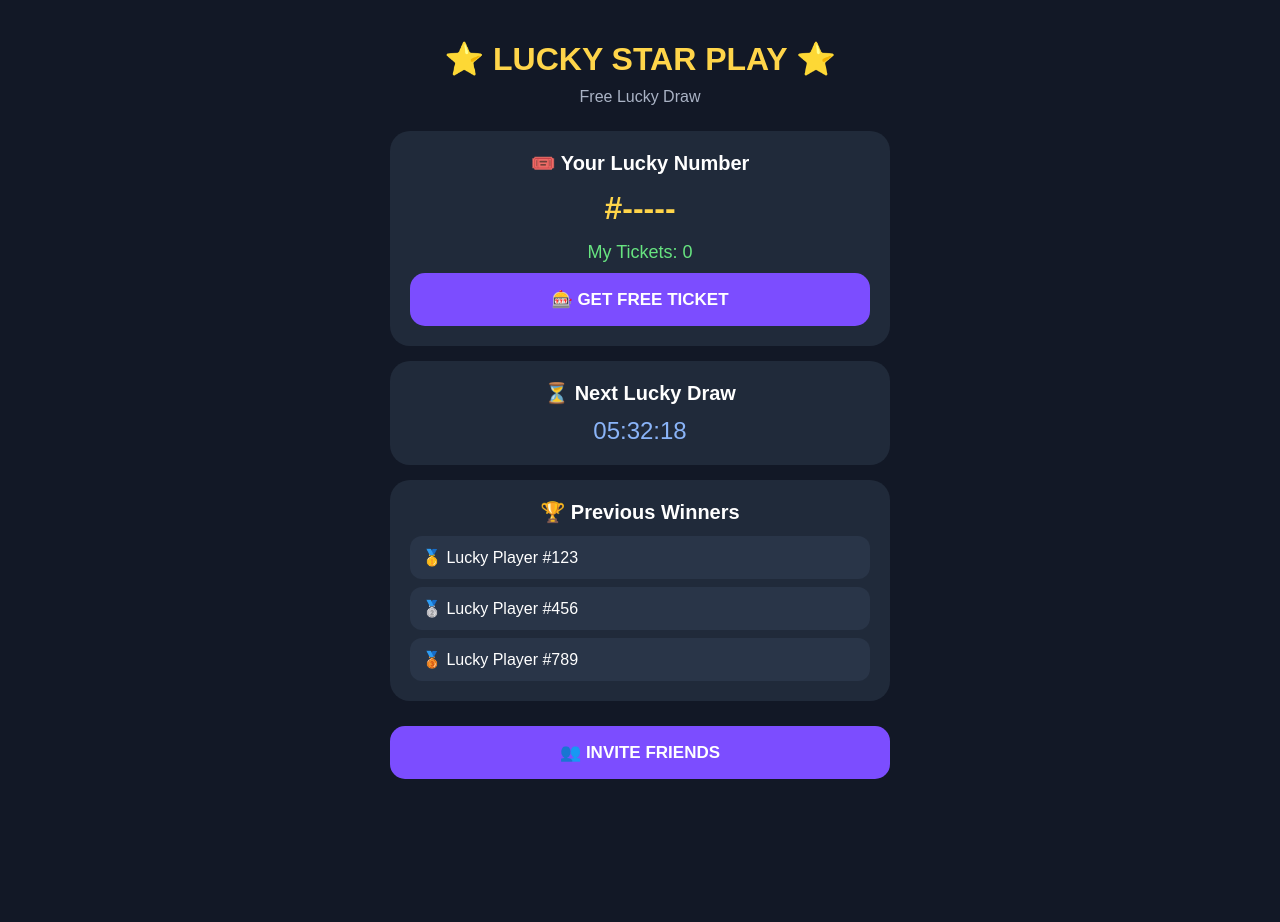
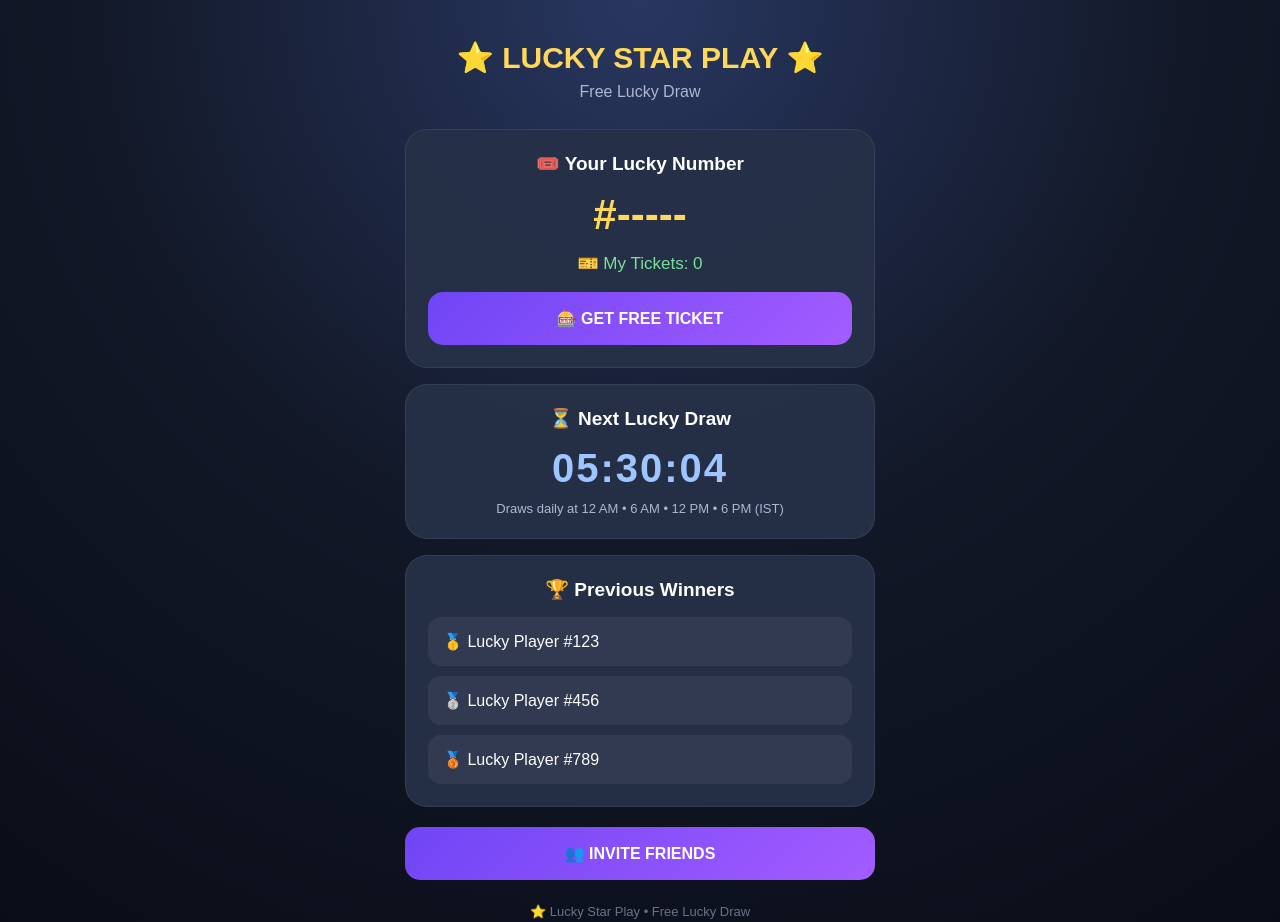
Before and after one commit to pink789123456-afk/lucky-star-play, a plain HTML site: page index.html in a window 1280 px wide. Before the commit the page ends 800 px from the top, so only its background shows below. Drawn offline with Linux system fonts and the light colour scheme.

Commit message:
Update index.html

```diff
--- a/index.html
+++ b/index.html
@@ -8,91 +8,117 @@
 
 <style>
 * {
-      box-sizing: border-box;
     margin: 0;
     padding: 0;
-      font-family: Arial, sans-serif;
+    box-sizing: border-box;
 }
 
 body {
-      background: #121826;
+    font-family: Arial, sans-serif;
+    min-height: 100vh;
+    background:
+        radial-gradient(circle at top, #293761 0%, #121827 48%, #090d17 100%);
     color: white;
-      min-height: 100vh;
-      padding: 20px;
 }
 
 .container {
     max-width: 500px;
     margin: auto;
+    padding: 18px 15px 40px;
 }
 
-    h1 {
+.header {
     text-align: center;
-      margin-top: 20px;
-      color: #ffd54a;
+    padding: 22px 10px 28px;
+}
+
+.logo {
+    font-size: 30px;
+    font-weight: bold;
+    color: #ffd85a;
 }
 
 .subtitle {
-      text-align: center;
-      color: #aab3c5;
-      margin: 10px 0 25px;
+    margin-top: 8px;
+    color: #aeb7cf;
 }
 
 .card {
-      background: #202a3a;
-      border-radius: 20px;
-      padding: 20px;
-      margin-bottom: 15px;
-      text-align: center;
+    background: rgba(38, 48, 71, 0.96);
+    border: 1px solid rgba(255,255,255,0.08);
+    border-radius: 22px;
+    padding: 22px;
+    margin-bottom: 16px;
 }
 
-    .number {
-      font-size: 32px;
+.section-title {
+    text-align: center;
+    font-size: 19px;
     font-weight: bold;
-      color: #ffd54a;
-      margin: 15px 0;
+    margin-bottom: 16px;
 }
 
-    .countdown {
-      font-size: 24px;
-      color: #8ab4f8;
-      margin-top: 10px;
+.lucky-number {
+    text-align: center;
+    font-size: 42px;
+    font-weight: bold;
+    color: #ffd85a;
+    margin: 14px 0;
+}
+
+.ticket-count {
+    text-align: center;
+    font-size: 17px;
+    color: #79e09a;
+    margin-bottom: 18px;
 }
 
 button {
     width: 100%;
     border: none;
     border-radius: 15px;
-      padding: 16px;
-      font-size: 17px;
+    padding: 17px;
+    font-size: 16px;
     font-weight: bold;
-      cursor: pointer;
-      background: #7c4dff;
     color: white;
-      margin-top: 10px;
+    background: linear-gradient(135deg, #7045f5, #a35cff);
 }
 
 button:active {
     transform: scale(0.98);
 }
 
-    .section-title {
-      font-size: 20px;
+.countdown {
+    text-align: center;
+    font-size: 40px;
     font-weight: bold;
-      margin-bottom: 12px;
+    color: #9ec5ff;
+    letter-spacing: 2px;
+}
+
+.draw-time {
+    text-align: center;
+    margin-top: 10px;
+    color: #aeb7cf;
+    font-size: 13px;
 }
 
 .winner {
-      background: #293548;
-      padding: 12px;
-      border-radius: 12px;
-      margin-top: 8px;
-      text-align: left;
+    background: rgba(255,255,255,0.06);
+    padding: 15px;
+    border-radius: 13px;
+    margin-top: 10px;
 }
 
-    .ticket {
-      color: #67e480;
-      font-size: 18px;
+.invite-btn {
+    margin-top: 4px;
+}
+
+.footer {
+    text-align: center;
+    margin-top: 24px;
+    color: #69728c;
+    font-size: 13px;
 }
 </style>
 </head>
@@ -101,21 +127,22 @@
 
 <div class="container">
 
-    <h1>⭐ LUCKY STAR PLAY ⭐</h1>
-    <p class="subtitle">Free Lucky Draw</p>
+    <div class="header">
+        <div class="logo">⭐ LUCKY STAR PLAY ⭐</div>
+        <div class="subtitle">Free Lucky Draw</div>
+    </div>
 
     <div class="card">
         <div class="section-title">🎟️ Your Lucky Number</div>
 
-      <div class="number" id="luckyNumber">
-        #-----
+        <div class="lucky-number" id="luckyNumber">#-----</div>
+
+        <div class="ticket-count">
+            🎫 My Tickets:
+            <span id="ticketCount">0</span>
         </div>
 
-      <div class="ticket">
-        My Tickets: <span id="ticketCount">0</span>
-      </div>
-
-      <button onclick="getTicket()">
+        <button id="ticketButton" onclick="getTicket()">
             🎰 GET FREE TICKET
         </button>
     </div>
@@ -123,45 +150,271 @@
     <div class="card">
         <div class="section-title">⏳ Next Lucky Draw</div>
 
-      <div class="countdown">
-        05:32:18
+        <div class="countdown" id="countdown">
+            00:00:00
+        </div>
+
+        <div class="draw-time">
+            Draws daily at 12 AM • 6 AM • 12 PM • 6 PM (IST)
         </div>
     </div>
 
     <div class="card">
         <div class="section-title">🏆 Previous Winners</div>
 
-      <div class="winner">🥇 Lucky Player #123</div>
+        <div class="winner" id="winner1">🥇 Lucky Player #123</div>
         <div class="winner">🥈 Lucky Player #456</div>
         <div class="winner">🥉 Lucky Player #789</div>
     </div>
 
-    <button onclick="inviteFriends()">
+    <button class="invite-btn" onclick="inviteFriends()">
         👥 INVITE FRIENDS
     </button>
+
+    <div class="footer">
+        ⭐ Lucky Star Play • Free Lucky Draw
+    </div>
 
 </div>
 
 <script>
-    let tickets = 0;
+
+/* =========================
+   TICKET DATA
+========================= */
+
+let tickets =
+    Number(localStorage.getItem("luckyTickets")) || 0;
+
+let luckyNumber =
+    localStorage.getItem("luckyNumber") || "";
+
+
+/* =========================
+   LOAD SAVED DATA
+========================= */
+
+function loadUserData() {
+
+    document.getElementById("ticketCount").innerText =
+        tickets;
+
+    if (luckyNumber) {
+
+        document.getElementById("luckyNumber").innerText =
+            "#" + luckyNumber;
+
+        document.getElementById("ticketButton").innerText =
+            "🎟️ TICKET RECEIVED";
+
+        document.getElementById("ticketButton").disabled =
+            true;
+    }
+}
+
+
+/* =========================
+   GET FREE TICKET
+========================= */
 
 function getTicket() {
-      tickets++;
 
-      let number = Math.floor(
+    if (tickets >= 1) {
+        alert("You already received your free ticket!");
+        return;
+    }
+
+    tickets = 1;
+
+    luckyNumber =
+        Math.floor(
             10000 + Math.random() * 90000
         );
 
-      document.getElementById("luckyNumber").innerText =
-        "#" + number;
+    localStorage.setItem(
+        "luckyTickets",
+        tickets
+    );
+
+    localStorage.setItem(
+        "luckyNumber",
+        luckyNumber
+    );
 
     document.getElementById("ticketCount").innerText =
         tickets;
+
+    document.getElementById("luckyNumber").innerText =
+        "#" + luckyNumber;
+
+    document.getElementById("ticketButton").innerText =
+        "🎟️ TICKET RECEIVED";
+
+    document.getElementById("ticketButton").disabled =
+        true;
 }
 
+
+/* =========================
+   IST COUNTDOWN
+========================= */
+
+function getISTTime() {
+
+    const now = new Date();
+
+    const istString =
+        now.toLocaleString(
+            "en-US",
+            {
+                timeZone: "Asia/Kolkata"
+            }
+        );
+
+    return new Date(istString);
+}
+
+
+function updateCountdown() {
+
+    const istNow =
+        getISTTime();
+
+    const nextDraw =
+        new Date(istNow);
+
+    const hour =
+        istNow.getHours();
+
+    let drawHour;
+
+    if (hour < 6) {
+        drawHour = 6;
+    }
+    else if (hour < 12) {
+        drawHour = 12;
+    }
+    else if (hour < 18) {
+        drawHour = 18;
+    }
+    else {
+        drawHour = 24;
+    }
+
+    if (drawHour === 24) {
+
+        nextDraw.setDate(
+            nextDraw.getDate() + 1
+        );
+
+        nextDraw.setHours(
+            0, 0, 0, 0
+        );
+
+    }
+    else {
+
+        nextDraw.setHours(
+            drawHour,
+            0,
+            0,
+            0
+        );
+    }
+
+
+    let distance =
+        nextDraw.getTime() -
+        istNow.getTime();
+
+
+    if (distance < 0) {
+
+        distance = 0;
+    }
+
+
+    const hours =
+        Math.floor(
+            distance /
+            (1000 * 60 * 60)
+        );
+
+    const minutes =
+        Math.floor(
+            (
+                distance %
+                (1000 * 60 * 60)
+            ) /
+            (1000 * 60)
+        );
+
+    const seconds =
+        Math.floor(
+            (
+                distance %
+                (1000 * 60)
+            ) /
+            1000
+        );
+
+
+    document.getElementById(
+        "countdown"
+    ).innerText =
+
+        String(hours).padStart(2, "0") +
+        ":" +
+        String(minutes).padStart(2, "0") +
+        ":" +
+        String(seconds).padStart(2, "0");
+}
+
+
+/* =========================
+   INVITE
+========================= */
+
 function inviteFriends() {
-      alert("Referral feature will be added soon!");
+
+    const message =
+        "⭐ Join Lucky Star Play and try your luck!";
+
+    if (navigator.share) {
+
+        navigator.share({
+            title: "Lucky Star Play",
+            text: message,
+            url: window.location.href
+        });
+
     }
+    else {
+
+        navigator.clipboard.writeText(
+            window.location.href
+        );
+
+        alert(
+            "Invite link copied!"
+        );
+    }
+}
+
+
+/* =========================
+   START APP
+========================= */
+
+loadUserData();
+
+updateCountdown();
+
+setInterval(
+    updateCountdown,
+    1000
+);
+
 </script>
 
 </body>
```
Lines whose indentation alone changed are shown as unchanged.
